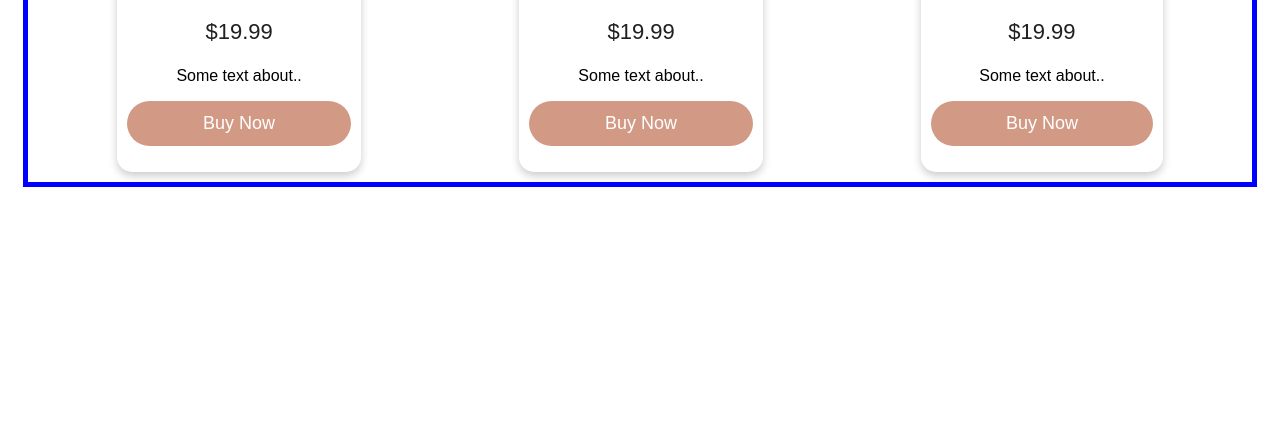
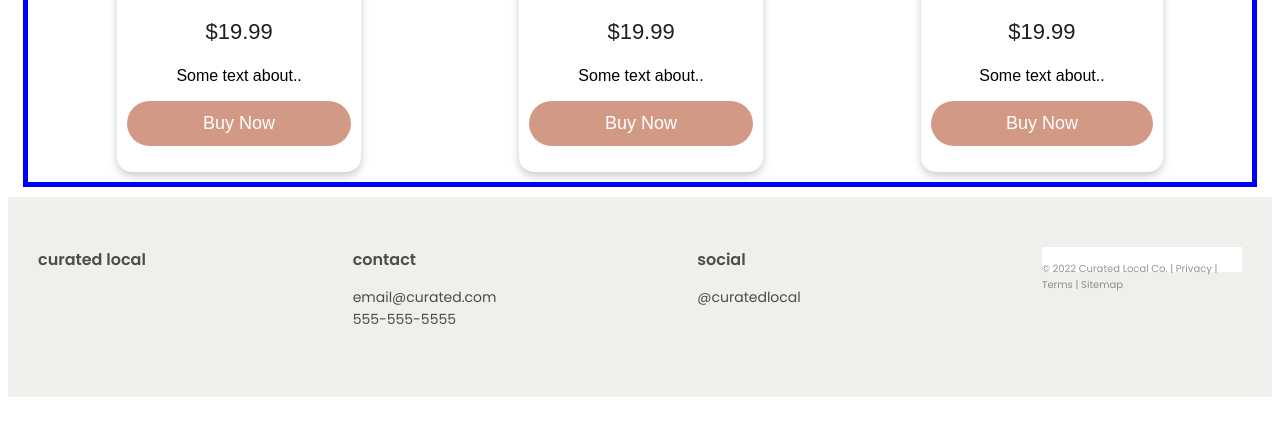
Before and after one commit to alexjameswerner/FINAL_PROJECT_THIRFT, a plain HTML site: page index.html in a window 1280 px wide. Shown: the part 208-644 px from the top of the page. Drawn offline with Linux system fonts and the light colour scheme.

Commit message:
Footer Progress

```diff
--- a/css/style.css
+++ b/css/style.css
@@ -56,3 +56,77 @@ Colors
   .card button:hover {
     opacity: 0.7;
   }
+
+
+
+
+/* Footer stuff - AB */
+
+.footer {
+  display: grid;
+  grid-template-columns: repeat(3, 1fr);
+  gap: 10px;
+  grid-auto-rows: minmax(100px, auto);
+  grid-column: 4;
+  padding: 50px 0;
+  font-family: 'Poppins', sans-serif;
+  background-color: #F0EFEC;
+  color: #4b4c4d;
+}
+
+.name {
+  grid-column: 1;
+  grid-row: 1;
+  padding-left: 30px;
+}
+
+.contact {
+  grid-column: 2;
+  grid-row: 1;
+}
+
+.social {
+  grid-column: 3;
+  grid-row: 1;
+}
+
+.search {
+  /* SEARCH BAR HERE ??? */
+  grid-column: 4;
+  width: 200px;
+  height: 25px;
+  background-color: white;
+  border-color: white;
+  margin-right: 30px;
+}
+
+.footer h3 {
+  margin-top: 0;
+  margin-bottom: 12px;
+  font-family: 'Poppins', sans-serif;
+  font-weight: bold;
+  font-size: 16px;
+}
+
+.footer ul {
+  padding: 0;
+  list-style: none;
+  line-height: 1.6;
+  font-family: 'Poppins', sans-serif;
+  font-size: 14px;
+  margin-bottom: 0;
+}
+
+.footer ul a {
+  color: inherit;
+  text-decoration: none;
+  opacity: 0.8;
+}
+
+.footer .copyright {
+  margin-top: 14px;
+  margin-bottom: 0;
+  font-size: 10px;
+  opacity: 0.6;
+  grid-row: 2;
+}
--- a/index.html
+++ b/index.html
@@ -4,6 +4,10 @@
 
     <head>
         <link rel="stylesheet" href="./CSS/style.css">
+        <link rel="preconnect" href="https://fonts.googleapis.com">
+        <link rel="preconnect" href="https://fonts.gstatic.com" crossorigin>
+        <link href="https://fonts.googleapis.com/css2?family=Poppins:ital,wght@0,300;0,400;0,500;0,600;1,300;1,400;1,500;1,600&display=swap" rel="stylesheet">
+
     </head>
 
     <body>
@@ -41,13 +45,40 @@
               </div>
 
         </section>
+</body>
 
 
 
-    </body>
 
-    <footer>
+<!-- footer - allison -->
+<div class="footer">
+      <div class="name">
+          <h3>curated local</h3>
+      </div>
 
-    </footer>
+        <div class="contact">
+          <h3>contact</h3>
+            <ul>
+             <li></li>
+              <li>email@curated.com</li>
+              <li>555-555-5555</li>
+            </ul>
+        </div>
+
+        <div class="social">
+          <h3>social</h3>
+           <ul>
+              <li> </li>
+              <li>@curatedlocal</li>
+
+            </ul>
+        </div>
+        <div class="search">
+          <p class="copyright">© 2022 Curated Local Co.   |   Privacy   |   Terms   |   Sitemap </p>
+        </div>
+    </div>
+  </footer>
+</div>
+
 
 </html>
```
